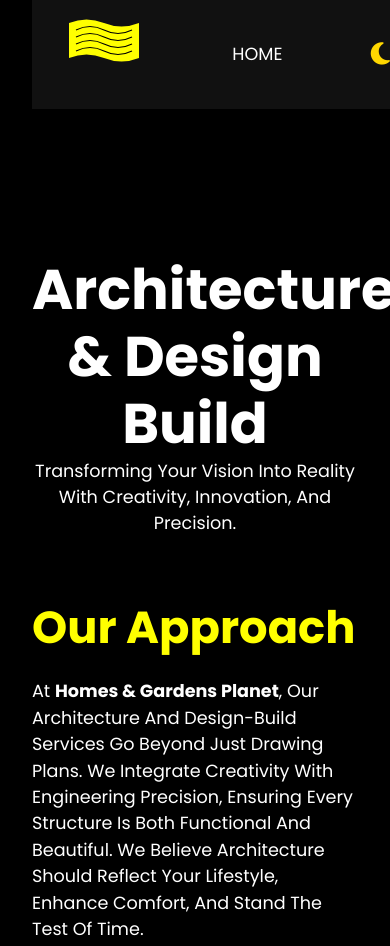
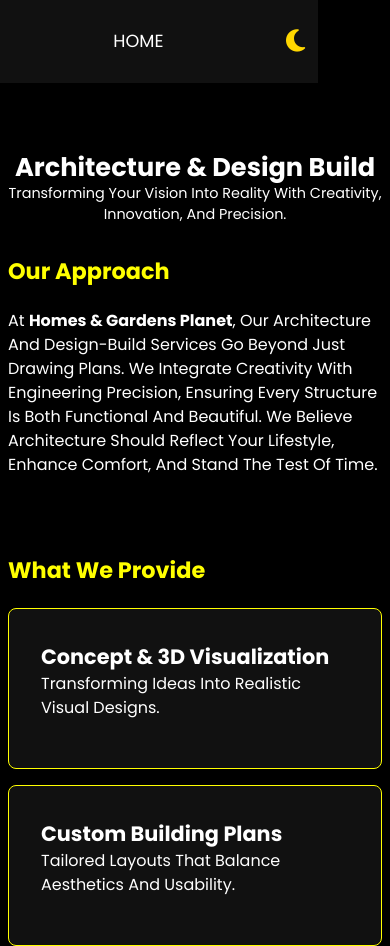
Before and after one commit to bishopttw/homes-and-gardens-planet, a plain HTML site: page architecture.html in a window 390 px wide. Shown: the top 946 px of the page. Drawn offline with Linux system fonts and the light colour scheme.

Commit message:
added sub page css reponsiveness

```diff
--- a/subPages.css
+++ b/subPages.css
@@ -128,8 +128,9 @@ li {
   display: flex;
   justify-content: space-between;
   align-items: center;
-  gap: 5rem;
-  padding: 1rem 2rem;
+  gap: 1rem;
+  padding: 1rem 5rem;
+  margin-left: -5rem;
   margin-bottom: 3rem;
   position: fixed;
   width: 100%;
@@ -190,7 +191,7 @@ section p, section li {
 .btn {
   font-weight: var(--font-weight-normal);
   font-size: var(--text-paragraph);
-  padding: 1.5rem 3rem;
+  padding: 1rem 2rem;
   border-radius: 8px;
   transition: background-color 0.3s ease, border 0.3s ease;
 }
@@ -295,3 +296,104 @@ section p, section li {
 footer {
   text-align: center;
 }
+
+/* ===== TABLET (max-width: 768px) ===== */
+@media (max-width: 768px) {
+
+  html{ font-size: 100%; }
+
+  body{
+    padding: 1rem;
+    margin: 0;
+  }
+
+  .top-bar{
+    width: 100%;
+    box-sizing: border-box;
+    gap: 1rem;
+    padding: 1rem;
+  }
+
+  header{
+    padding-top: 8rem;
+    margin: 2rem 0;
+  }
+
+  header h1{
+    font-size: 2rem;
+  }
+
+  header p{
+    font-size: 1rem;
+  }
+
+  h2{ font-size: 1.8rem; }
+  h4{ font-size: 1.3rem; }
+  p{ font-size: 1rem; }
+
+  .features{
+    grid-template-columns: repeat(2, 1fr);
+    gap: 1rem;
+  }
+
+  .gallery{
+    grid-template-columns: repeat(2, 1fr);
+    gap: 1rem;
+  }
+
+  .gallery img{
+    height: 200px;
+  }
+
+  .btn{
+    font-size: 1rem;
+    padding: 1rem 2rem;
+  }
+}
+
+/* ===== MOBILE (max-width: 480px) ===== */
+@media (max-width: 480px) {
+
+  body{
+    padding: 0.5rem;
+  }
+
+  .top-bar{
+    padding: 0.8rem;
+  }
+
+  .logo{
+    width: 50px;
+    height: 50px;
+  }
+
+  header{
+    padding-top: 7rem;
+  }
+
+  header h1{
+    font-size: 1.6rem;
+  }
+
+  header p{
+    font-size: 0.9rem;
+  }
+
+  h2{ font-size: 1.4rem; }
+
+  .features{
+    grid-template-columns: 1fr;
+  }
+
+  .gallery{
+    grid-template-columns: 1fr;
+  }
+
+  .gallery img{
+    height: 200px;
+  }
+
+  .choose{
+    padding: 1rem;
+  }
+}
```
Also changed, not shown: SubPageResponsive.css (added).
